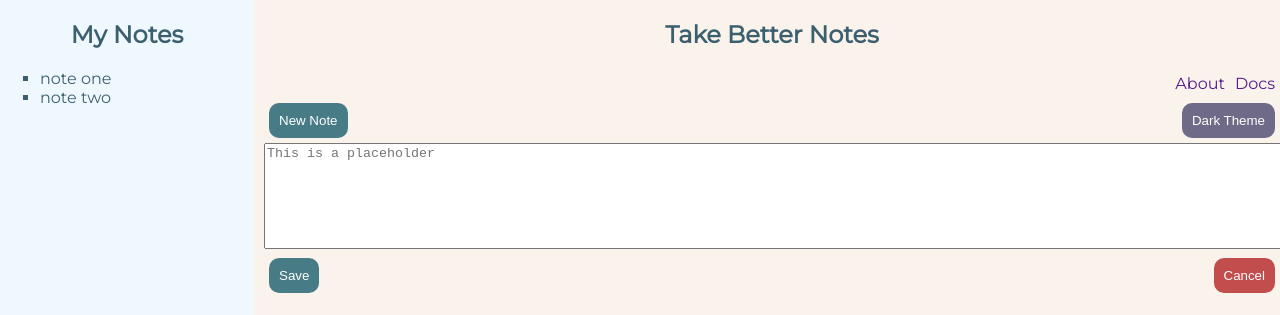
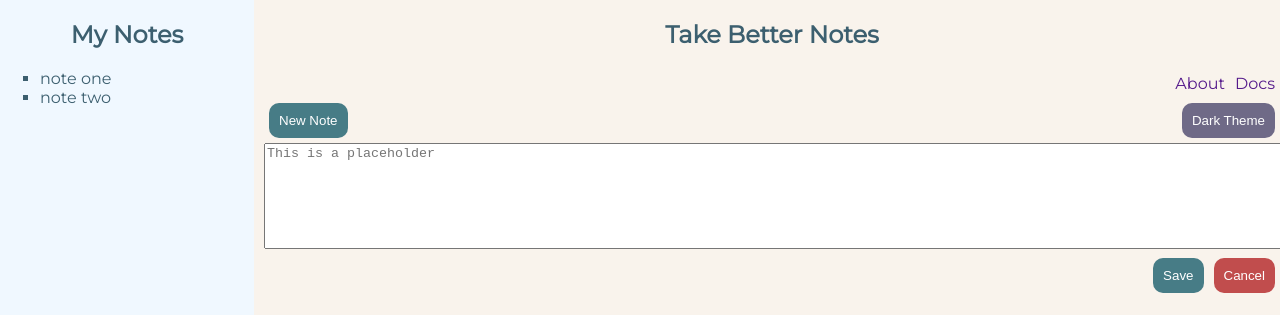
Before and after one commit to KagaSumi/Assignment1, a plain HTML site: page index.html in a window 1280 px wide. Shown: the top 315 px of the page. Drawn offline with Linux system fonts and the light colour scheme.

Commit message:
FIX button not at correct area

```diff
--- a/CSS/stylesheet.css
+++ b/CSS/stylesheet.css
@@ -56,10 +56,12 @@ textarea{
 
 div.Text_box div{
     display:flex;
+}
+div.Text_box div {
     justify-content:space-between
 
 }
-.BottomFlexbox{
+div.Text_box div.BottomFlexbox{
     justify-content: flex-end;
 }
 section ul{
--- a/JavaScript/script.js
+++ b/JavaScript/script.js
@@ -26,13 +26,12 @@ Add_to_List = (Title,Body) => {
     return;
 }
 show_elements = (Element) => {
-    //TODO: hidden attributes on text elements on cancel and New_Note
     if (Element.hasAttribute('hidden')) {
         Element.toggleAttribute('hidden');
     }
 };
 hide_elements = (Element) => {
-    //TODO: hidden attributes on text elements on cancel and New_Note
+    //TO
     if (!Element.hasAttribute('hidden')){
         Element.toggleAttribute('hidden');
     }
@@ -59,7 +58,6 @@ document.getElementById("Dark").addEventListener("click", function() {
 
 // New Note button
 document.getElementById("NewNote").addEventListener("click", function() {
-    //TODO Clear values in text area and make sure that are show_elements
     clear_text()
     for (element of NoteAreaArray){
     show_elements(element)
@@ -68,7 +66,6 @@ document.getElementById("NewNote").addEventListener("click", function() {
 
 //Cancel button
 document.getElementById("Cancel").addEventListener("click", function() {
-    //TODO Clear Values in text area and hide elements once again.
     clear_text();
     for (element of NoteAreaArray){
         hide_elements(element)
```
